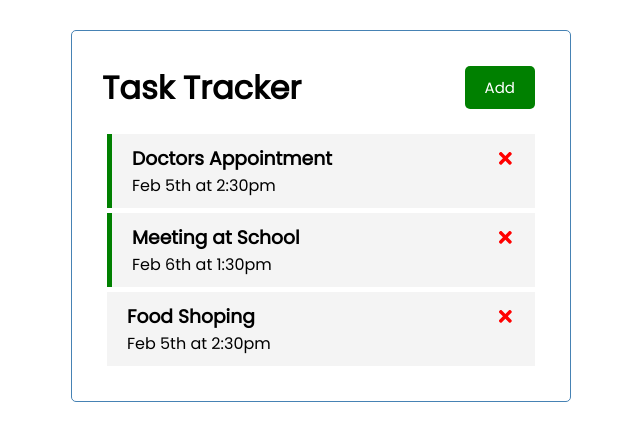
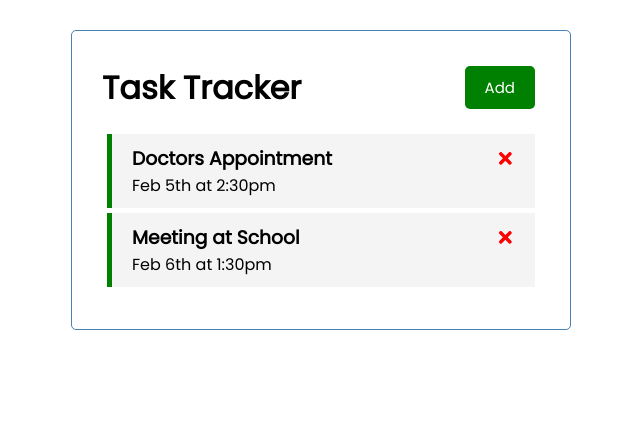
Before and after one commit to GanibegovicIsmail/task-tracker, a React (Create React App) app: page / in a window 1280 px wide. Shown: the top 440 px of the page, without its empty margins (319-959 px from the left). Built offline with nearby package versions, Linux system fonts and the light colour scheme; data requests are answered from the project's data file.

Commit message:
Feat: Deleting a Task

```diff
--- a/db.json
+++ b/db.json
@@ -1,22 +1,16 @@
 {
   "tasks": [
     {
-      "id":1,
+      "id": 1,
       "text": "Doctors Appointment",
       "day": "Feb 5th at 2:30pm",
       "reminder": true
-  },
-  {
-      "id":2,
+    },
+    {
+      "id": 2,
       "text": "Meeting at School",
       "day": "Feb 6th at 1:30pm",
       "reminder": true
-  },
-  {
-      "id":3,
-      "text": "Food Shoping",
-      "day": "Feb 5th at 2:30pm",
-      "reminder": false
-  }
+    }
   ]
 }
--- a/src/App.js
+++ b/src/App.js
@@ -35,7 +35,11 @@
 
 
 //Delete Task (nesto ne radi)
-const deleteTask = (id) =>{
+const deleteTask = async (id) =>{
+  await fetch(`http://localhost:5000/tasks/${id}`,{
+    method : 'DELETE'
+  })
+
   setTasks(tasks.filter((task)=> task.id !==id))
 }
 
```
